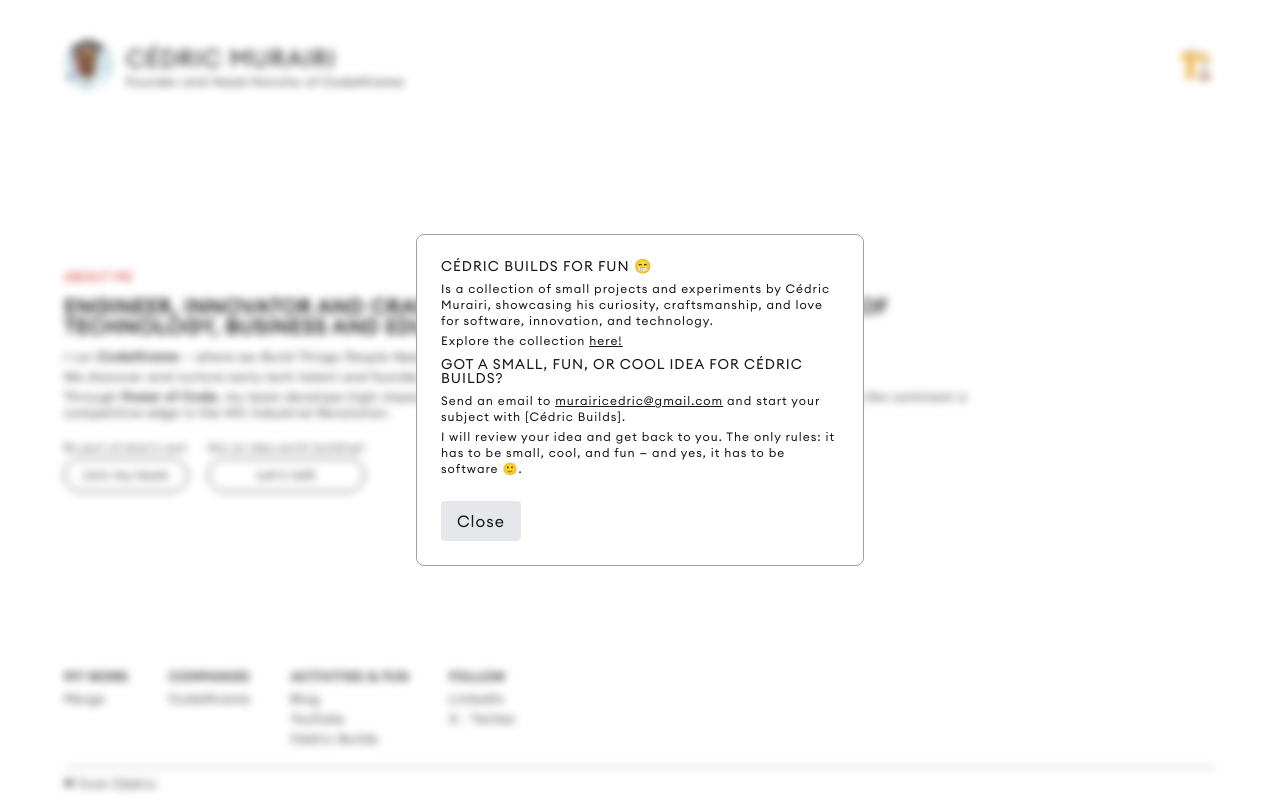
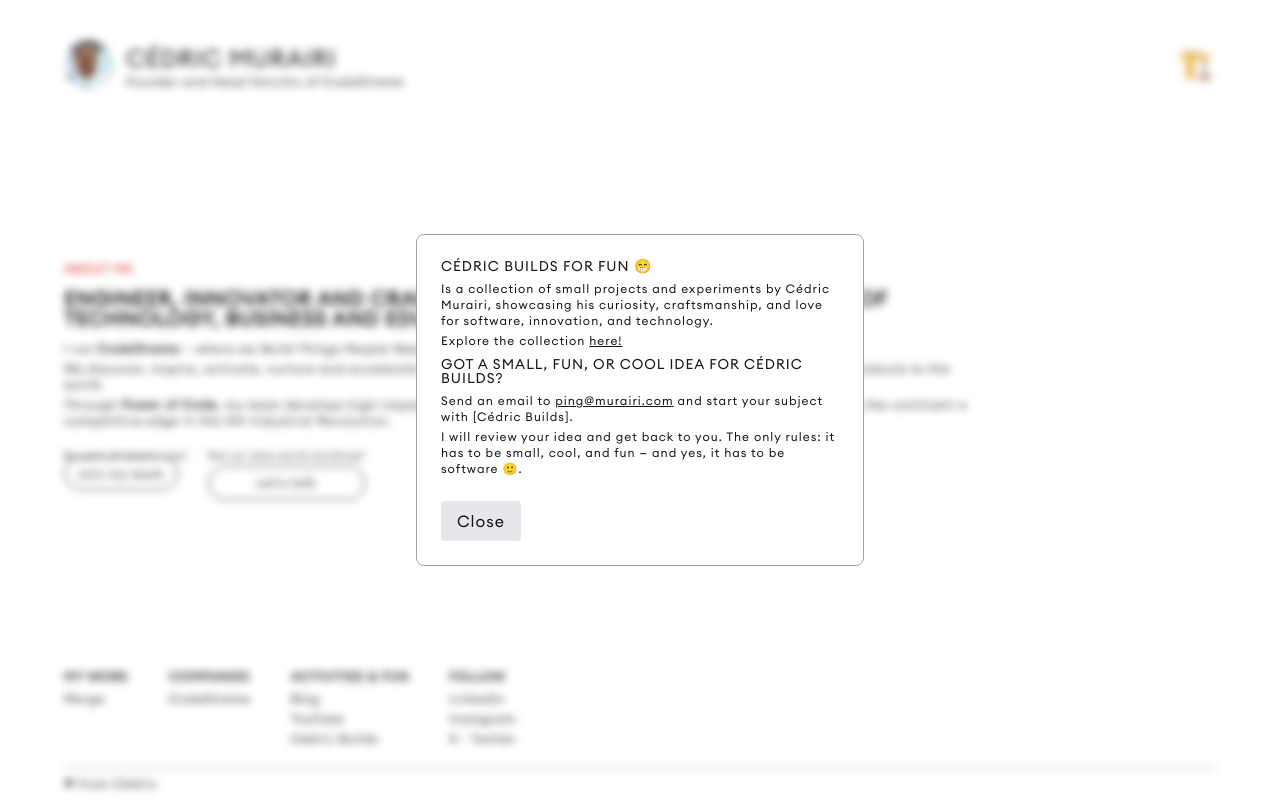
Before and after one commit to CedricMurairi/website, a Next.js app: page / in a window 1280 px wide. Both pictures are taken after a click on the button 1196 px from the left and 65 px from the top of the page. Built offline with nearby package versions, Linux system fonts and the light colour scheme.

Commit message:
minor links changes

```diff
--- a/app/ui/ced-builds.tsx
+++ b/app/ui/ced-builds.tsx
@@ -46,7 +46,7 @@ export default function CedBuilds() {
                         </div>
                         <h2 className="text-sm mb-2">Got a small, fun, or cool idea for Cédric Builds?</h2>
                         <div className="space-y-1 text-xs mb-2">
-                            <p className="text-xs">Send an email to <Link className="underline" href="mailto:murairicedric@gmail.com">murairicedric@gmail.com</Link> and start your subject with [Cédric Builds].</p>
+                            <p className="text-xs">Send an email to <Link className="underline" href="ping@murairi.com">ping@murairi.com</Link> and start your subject with [Cédric Builds].</p>
                             <p className="text-xs">I will review your idea and get back to you. The only rules: it has to be small, cool, and fun — and yes, it has to be software 🙂.</p>
                         </div>
                         <button onClick={() => closeWorkModel()} className="mt-4 px-4 py-2 bg-gray-200 rounded hover:bg-gray-300">Close</button>
--- a/app/ui/cta.tsx
+++ b/app/ui/cta.tsx
@@ -5,11 +5,11 @@ export default function CTA() {
         <div className="flex gap-5 text-xs mt-5">
             <div className="space-y-1">
                 <p className="text-[10px]">Be part of what&apos;s next</p>
-                <button className="min-w-fit rounded-full border py-2 px-3 w-full">Join my team</button>
+                <Link href="mailto:team@codextreme.io" className="min-w-fit rounded-full border py-2 px-3 w-full">Join my team</Link>
             </div>
             <div className="space-y-1">
                 <p className="text-[10px]">Got an idea worth building?</p>
-                <Link href="mailto:murairicedric@gmail.com"><p className="text-center min-w-fit rounded-full border py-2 px-3 w-full">Let&apos;s talk</p></Link>
+                <Link href="mailto:ping@murairi.com"><p className="text-center min-w-fit rounded-full border py-2 px-3 w-full">Let&apos;s talk</p></Link>
             </div>
         </div>
     );
--- a/app/ui/footer.tsx
+++ b/app/ui/footer.tsx
@@ -1,3 +1,5 @@
+import Link from "next/link";
+
 export default function Footer() {
     return (
         <footer className="w-full">
@@ -11,7 +13,7 @@ export default function Footer() {
                 <div className="space-y-2">
                     <h1 className="font-semibold">Companies</h1>
                     <ul>
-                        <li>CodeXtreme</li>
+                        <li><Link href="https://codextreme.io">CodeXtreme</Link></li>
                     </ul>
                 </div>
                 <div className="space-y-2">
@@ -26,6 +28,7 @@ export default function Footer() {
                     <h1 className="font-semibold">Follow</h1>
                     <ul className="space-y-1">
                         <li>LinkedIn</li>
+                        <li>Instagram</li>
                         <li>X - Twitter</li>
                     </ul>
                 </div>
--- a/app/ui/hero.tsx
+++ b/app/ui/hero.tsx
@@ -7,7 +7,7 @@ export default function Hero() {
             <h1 className="text-xl font-bold">Engineer, Innovator and Craftsman working at the intersection of technology, business and education in Africa.</h1>
             <p className="text-xs space-y-1">
                 <span className="block">I run <strong>CodeXtreme</strong> — where we <em>Build Things People Need</em>.</span>
-                <span className="block">We discover and nurture early tech talent and founders, helping them build and ship real products to the world.</span>
+                <span className="block">We discover, inspire, activate, nurture and accelerate early tech talent and founders, helping them build and ship real products to the world.</span>
                 <span className="block">Through <strong>Power of Code</strong>, my team develops high-impact tech solutions for people and communities across Africa — giving the continent a competitive edge in the 4th Industrial Revolution.</span>
             </p>
             <CTA />
```
Also changed, not shown: 1 other file (tests, documents, lock files or other folders).
